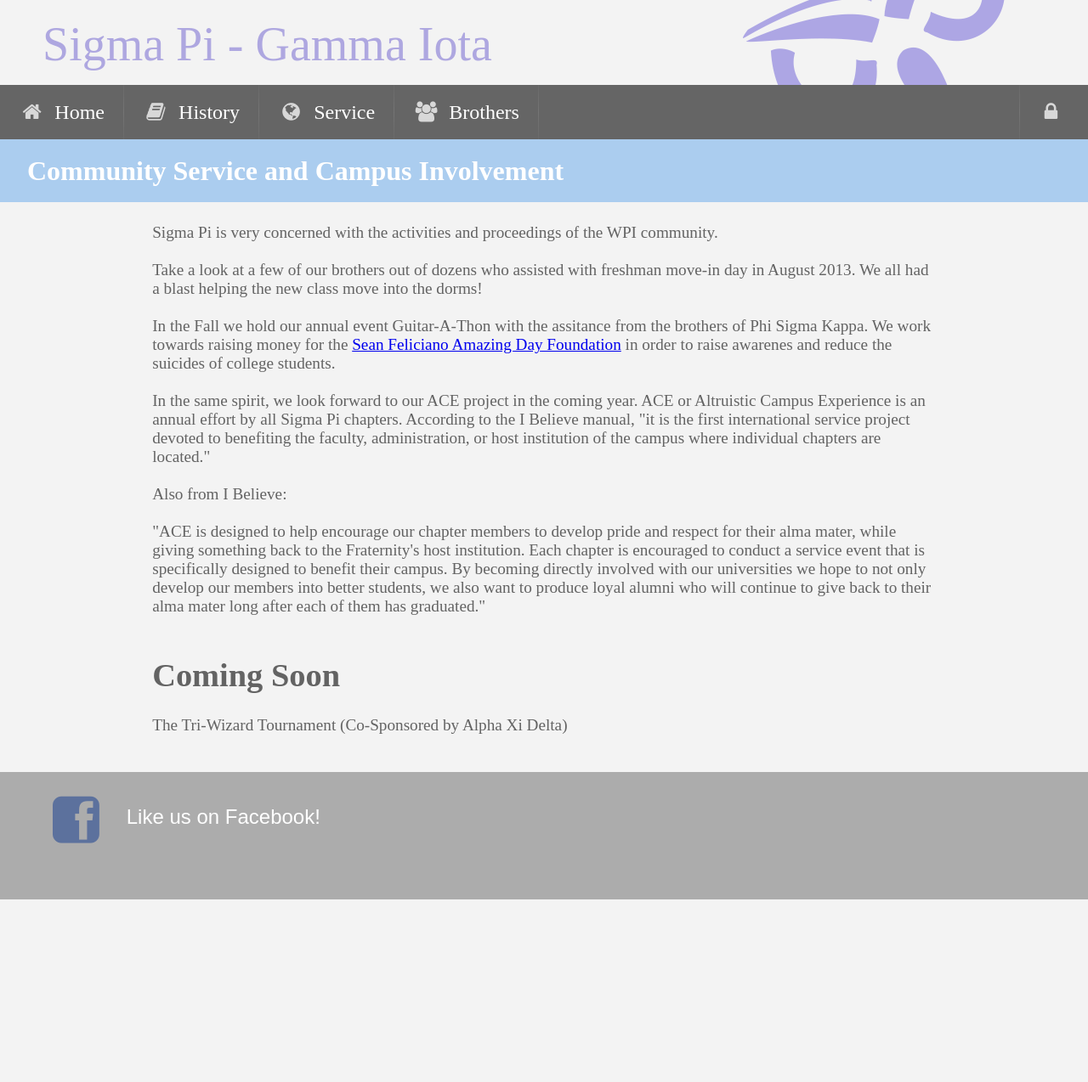
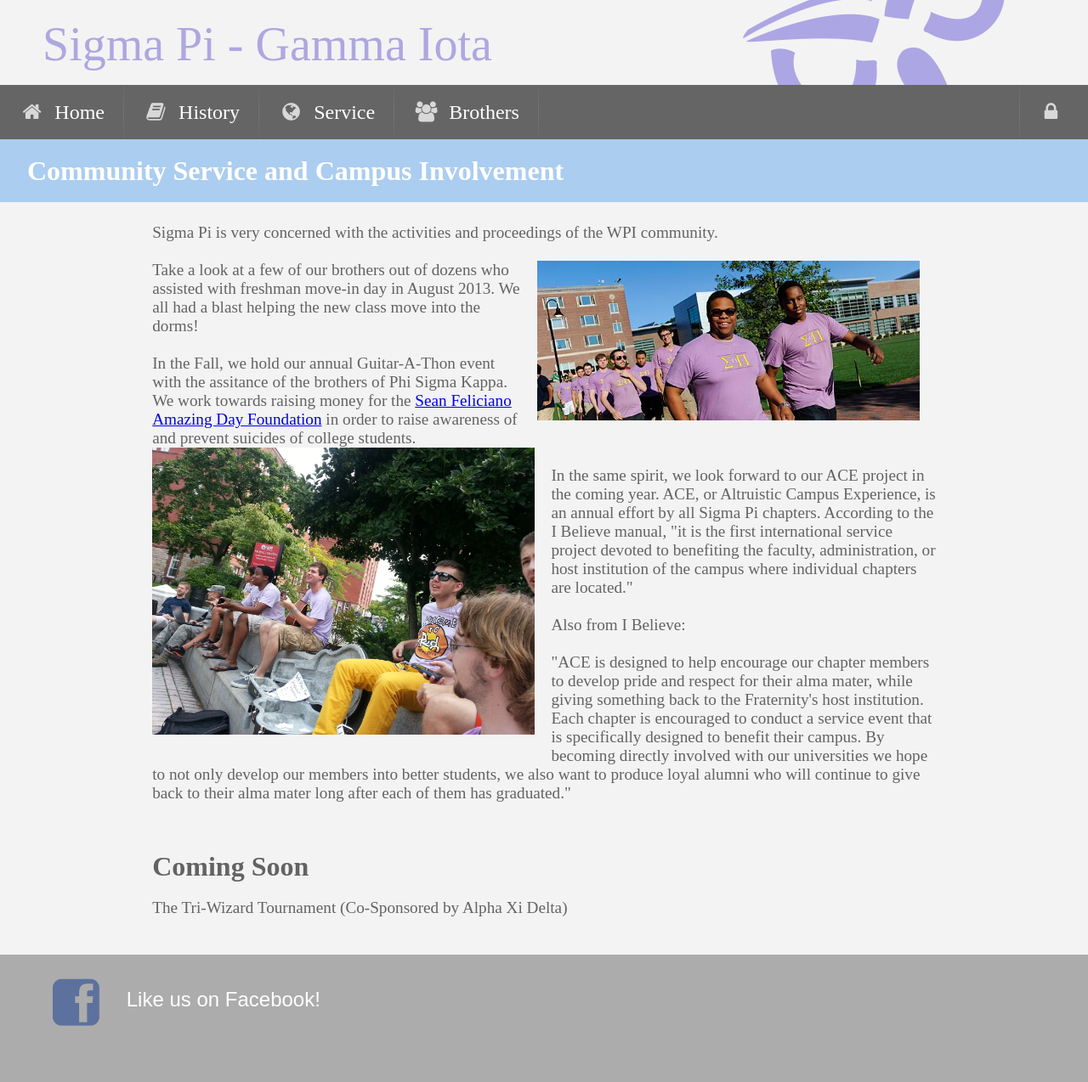
Before and after one commit to westleyrussell/SPGammaIota, a Django app: template SigmaPi/PubSite/templates/service.html in a window 1280 px wide. Shown: the whole page at 85% size. Before the commit the page ends 1059 px from the top, so only its background shows below. Run offline with Django 3.2, Linux system fonts and the light colour scheme; the template is opened without the code that fills it, so the values that code supplies are empty; some libraries are stand-ins or nearby versions.

Commit message:
Updated service page

```diff
--- a/SigmaPi/PubSite/templates/service.html
+++ b/SigmaPi/PubSite/templates/service.html
@@ -2,25 +2,30 @@
 {% block title %}Sigma Pi Gamma Iota - Service{% endblock %}
 
 {% block header %}
+{% load staticfiles %}
 	<h1 id="service-header" class="top-header ui inverted block header">Community Service and Campus Involvement</h4>
 {% endblock %}
 {% block content %}
 	<div class="large-print center-body">
 	Sigma Pi is very concerned with the activities and proceedings of the WPI community.
 	<br/><br/>
+	<div class="ui right floated image">
+		<img class="ui large image" src="{% static "img/service/service2.jpg" %}">
+	</div>
 	Take a look at a few of our brothers out of dozens who assisted with freshman move-in day in August 2013. We all had a blast helping the new class move into the dorms!
-	 <!-- insert picture from this year with bama and jason leading the lines -->
 	 <br/><br/>
-	 In the Fall we hold our annual event Guitar-A-Thon with the assitance from the brothers of Phi Sigma Kappa.  We work towards raising money for the <a href="http://amazingdayfoundation.org/"> Sean Feliciano Amazing Day Foundation</a> in order to raise awarenes and reduce the suicides of college students.
-	 <!--insert picture of fountain singing here -->
+	 In the Fall, we hold our annual Guitar-A-Thon event with the assitance of the brothers of Phi Sigma Kappa.  We work towards raising money for the <a href="http://amazingdayfoundation.org/"> Sean Feliciano Amazing Day Foundation</a> in order to raise awareness of and prevent suicides of college students.
+	<div class="ui left floated image">
+		<img class="ui large image" src="{% static "img/service/service1.jpg" %}">
+	</div>
 	 <br/><br/>
-	  In the same spirit, we look forward to our ACE project in the coming year. ACE or Altruistic Campus Experience is an annual effort by all Sigma Pi chapters. According to the I Believe manual, "it is the first international service project devoted to benefiting the faculty, administration, or host institution of the campus where individual chapters are located."
+	  In the same spirit, we look forward to our ACE project in the coming year. ACE, or Altruistic Campus Experience, is an annual effort by all Sigma Pi chapters. According to the I Believe manual, "it is the first international service project devoted to benefiting the faculty, administration, or host institution of the campus where individual chapters are located."
 	<br/><br/>
 	Also from I Believe:
 	<br/><br/>
 	"ACE is designed to help encourage our chapter members to develop pride and respect for their alma mater, while giving something back to the Fraternity's host institution. Each chapter is encouraged to conduct a service event that is specifically designed to benefit their campus. By becoming directly involved with our universities we hope to not only develop our members into better students, we also want to produce loyal alumni who will continue to give back to their alma mater long after each of them has graduated."
 	<br/><br/>
-	<h1>Coming Soon</h1>
+	<h1 class="ui header">Coming Soon</h1>
 	The Tri-Wizard Tournament
 	(Co-Sponsored by Alpha Xi Delta)
 
```
Also changed, not shown: SigmaPi/static/img/service/service1.jpg (renamed from SigmaPi/static/img/guitar-a-thon.jpg), SigmaPi/static/img/service/service2.jpg (renamed from SigmaPi/static/img/move-ins.jpg), 1 other file.
